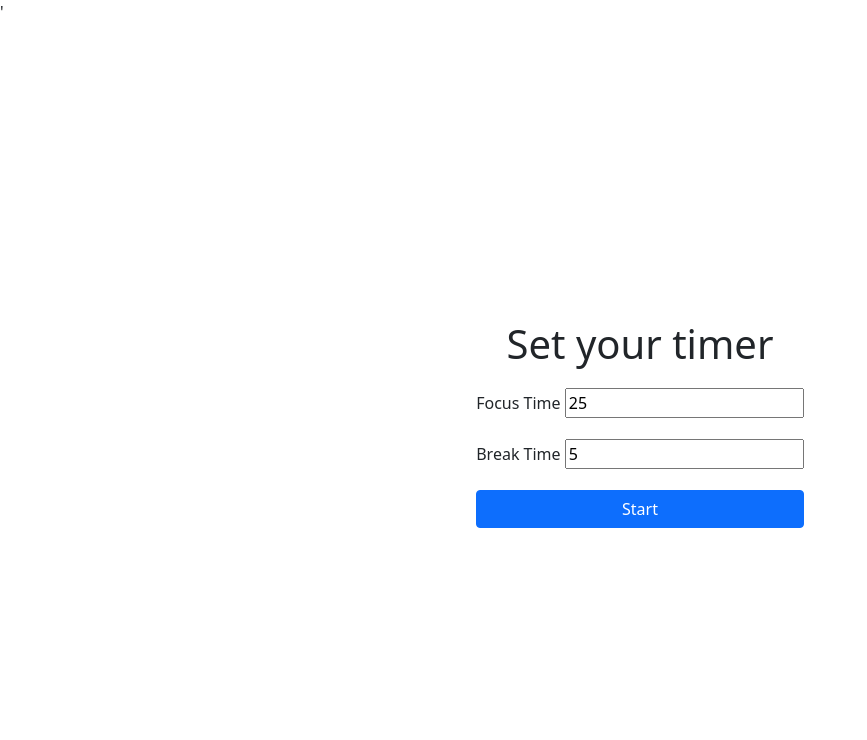
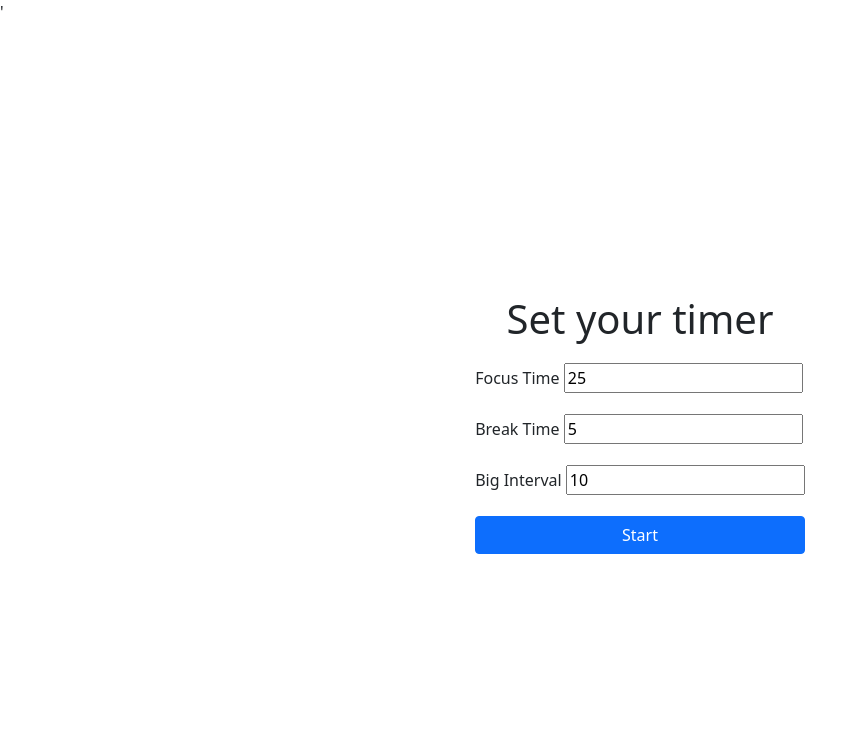
Before and after one commit to viniciusbombonato/Project---Pomodoro, a Flask app: page / in a window 1280 px wide. Shown: the top 740 px of the page, without its empty margins (0-867 px from the left). Run offline with Flask 3, Linux system fonts and the light colour scheme.

Commit message:
doing java

```diff
--- a/templates/home.html
+++ b/templates/home.html
@@ -10,11 +10,15 @@
             <form method="post">
             <div class="mb-3">
                 <label for=""minutes" class="form-label">Focus Time</label>
-                <input class="form-group" name="minutes" type="number" value="25">
+                <input class="form-group" name="minutes" type="number" value="25" id="minutes">
             </div>
             <div class="mb-3">
-                <label for="break" class="form-label">Break Time</label>
-                <input name="interval" type="number" value="5" class="form-group">
+                <label for="interval" class="form-label">Break Time</label>
+                <input name="interval" type="number" value="5" class="form-group" id="interval">
+            </div>
+            <div class="mb-3">
+                <label for="bigInter" class="form-label">Big Interval</label>
+                <input name="bigIinter" type="number" value="10" class="form-group" id="interval">
             </div>
             <div>
                 <input class="btn btn-primary w-100" type="submit" value="Start">
```
Also changed, not shown: templates/index.html (+30 -2 lines).
